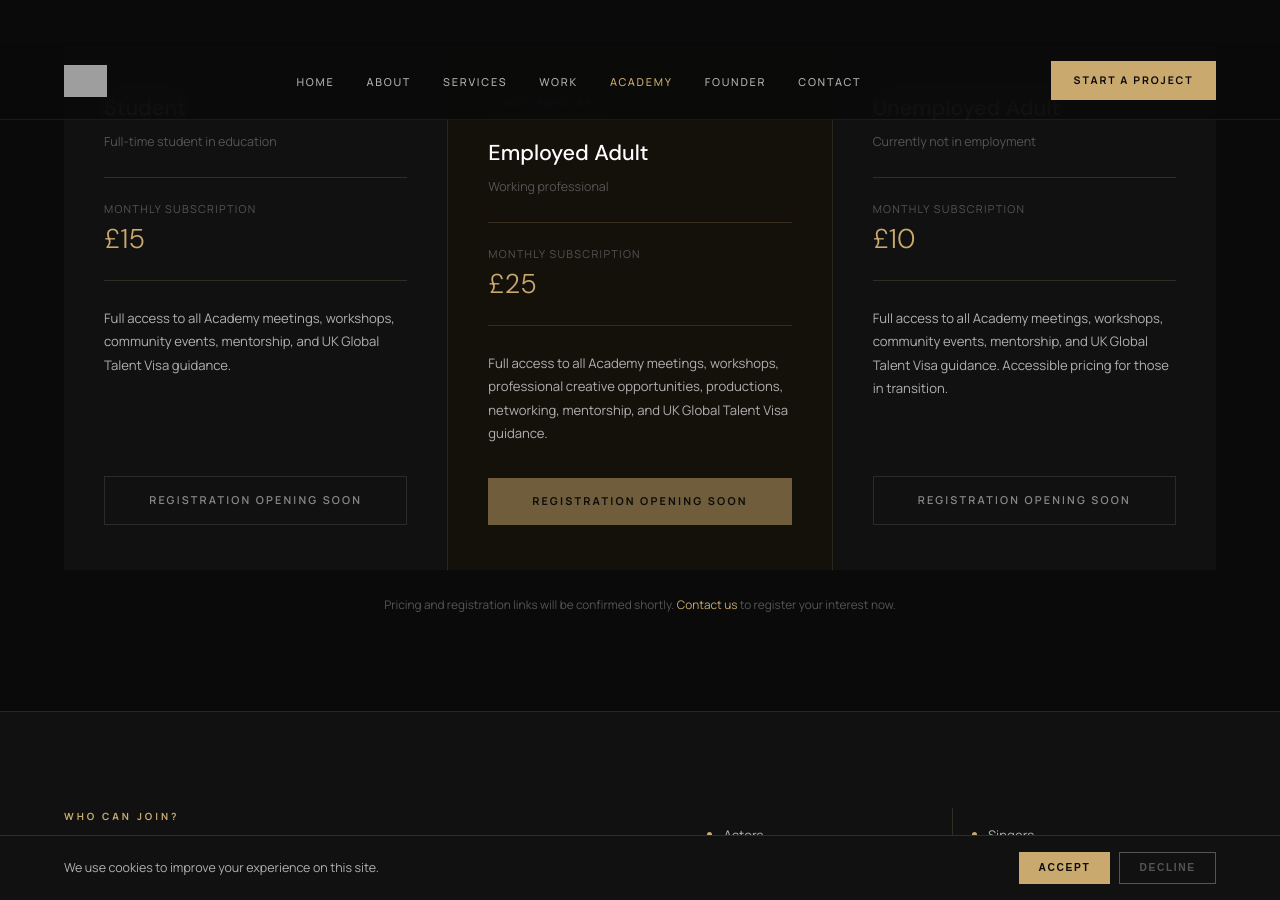
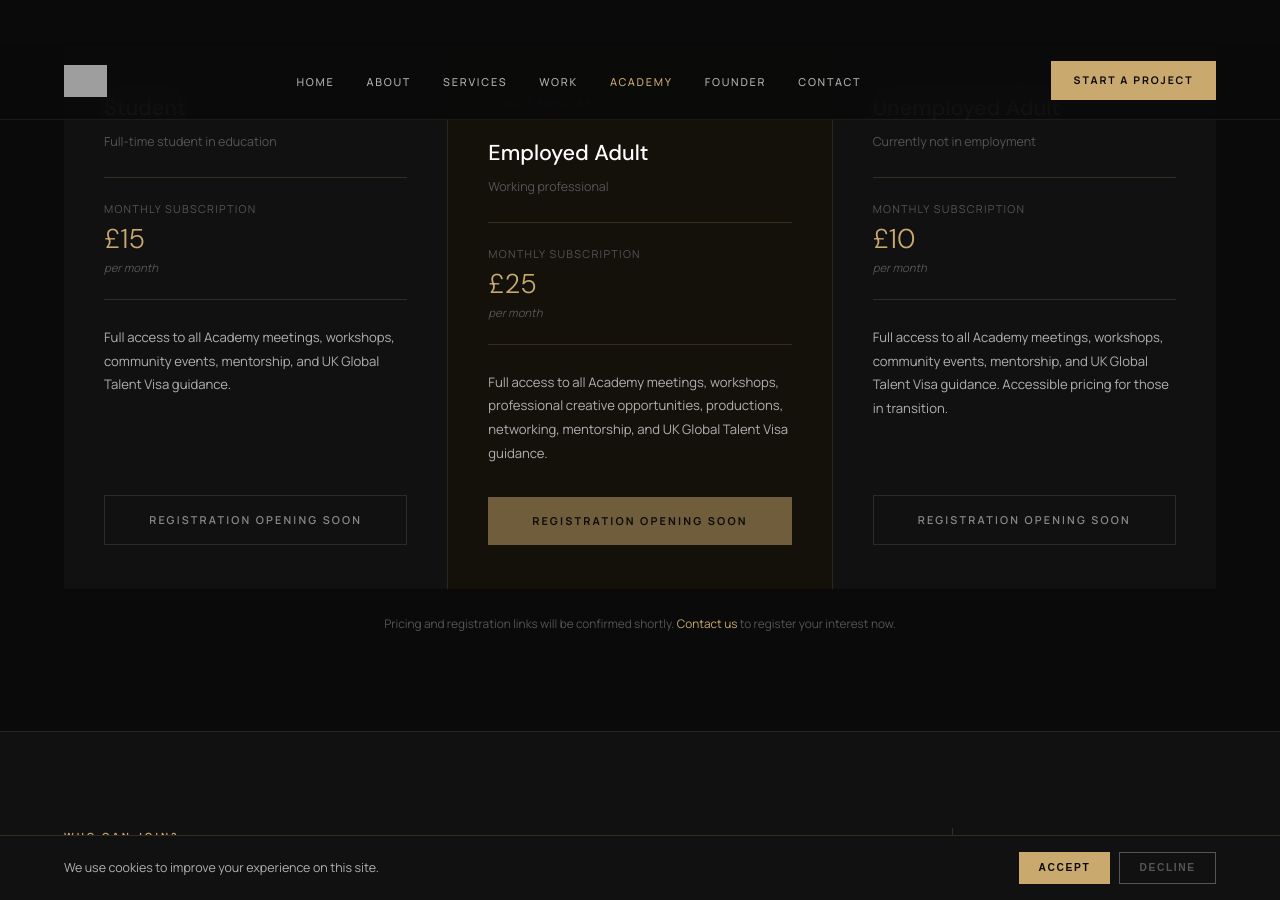
Before and after one commit to RosarioAnthonyWaya/mastercraftv2, a Jekyll site: the page built from academy/index.html, in a window 1280 px wide and 900 px high, scrolled down 2739 px. Built offline with Jekyll 4.4.1, drawn with Linux system fonts in a browser that asks for light colours; grey boxes are pictures that could not be loaded.

Commit message:
Update index.html

```diff
--- a/academy/index.html
+++ b/academy/index.html
@@ -178,22 +178,36 @@ page_css: |
   <div class="ac-plan">
     <div class="ac-plan-name">Student</div>
     <div class="ac-plan-sub">Full-time student in education</div>
-      <div class="ac-plan-price-block"><span class="ac-plan-price-label">Monthly subscription</span><span class="ac-plan-price"> £15 </span><span class="ac-plan-price-note"></span></div>
+    <div class="ac-plan-price-block">
+      <span class="ac-plan-price-label">Monthly subscription</span>
+      <span class="ac-plan-price">£15</span>
+      <span class="ac-plan-price-note">per month</span>
+    </div>
     <p class="ac-plan-desc">Full access to all Academy meetings, workshops, community events, mentorship, and UK Global Talent Visa guidance.</p>
     <a href="#" class="btn-ghost">Registration Opening Soon</a>
   </div>
+
   <div class="ac-plan featured">
     <span class="ac-plan-badge">Most Popular</span>
     <div class="ac-plan-name">Employed Adult</div>
     <div class="ac-plan-sub">Working professional</div>
-      <div class="ac-plan-price-block"><span class="ac-plan-price-label">Monthly subscription</span><span class="ac-plan-price">£25 </span><span class="ac-plan-price-note"></span></div>
+    <div class="ac-plan-price-block">
+      <span class="ac-plan-price-label">Monthly subscription</span>
+      <span class="ac-plan-price">£25</span>
+      <span class="ac-plan-price-note">per month</span>
+    </div>
     <p class="ac-plan-desc">Full access to all Academy meetings, workshops, professional creative opportunities, productions, networking, mentorship, and UK Global Talent Visa guidance.</p>
     <a href="#" class="btn-primary">Registration Opening Soon</a>
   </div>
+
   <div class="ac-plan">
     <div class="ac-plan-name">Unemployed Adult</div>
     <div class="ac-plan-sub">Currently not in employment</div>
-      <div class="ac-plan-price-block"><span class="ac-plan-price-label">Monthly subscription</span><span class="ac-plan-price"> £10 </span><span class="ac-plan-price-note"></span></div>
+    <div class="ac-plan-price-block">
+      <span class="ac-plan-price-label">Monthly subscription</span>
+      <span class="ac-plan-price">£10</span>
+      <span class="ac-plan-price-note">per month</span>
+    </div>
     <p class="ac-plan-desc">Full access to all Academy meetings, workshops, community events, mentorship, and UK Global Talent Visa guidance. Accessible pricing for those in transition.</p>
     <a href="#" class="btn-ghost">Registration Opening Soon</a>
   </div>
```
Lines whose indentation alone changed are shown as unchanged.
